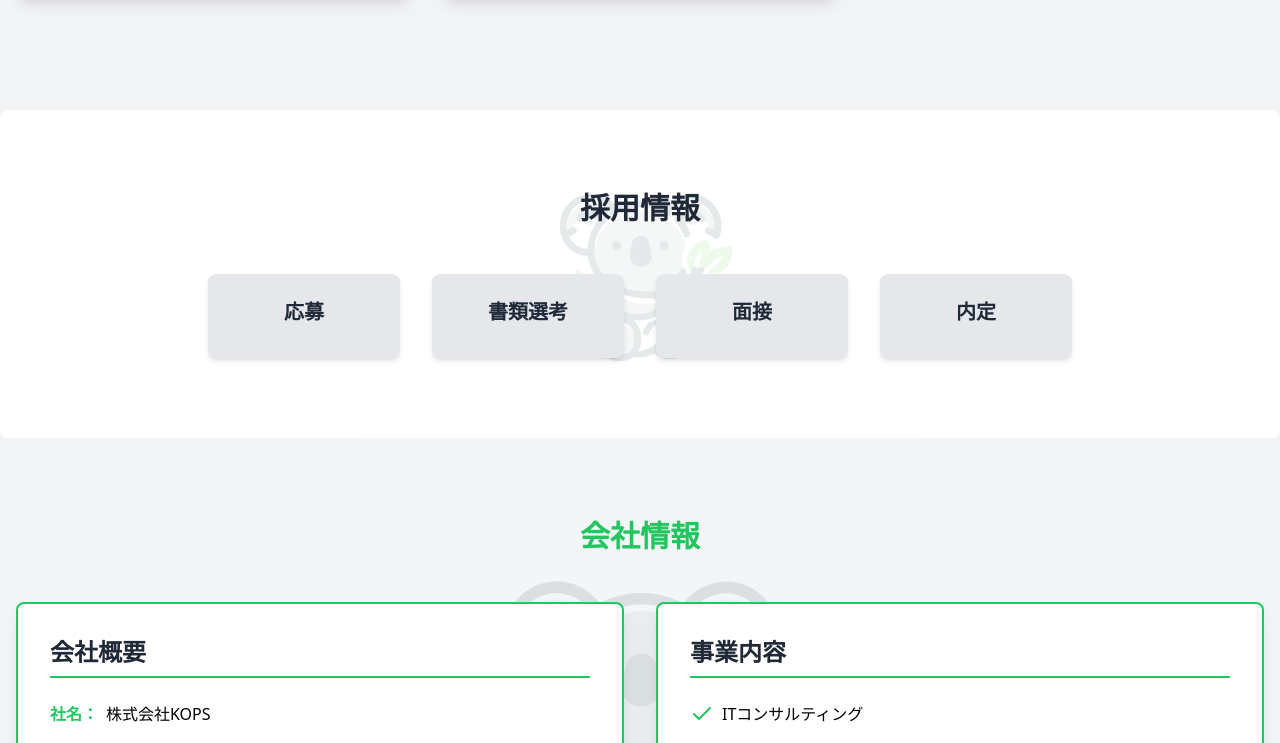
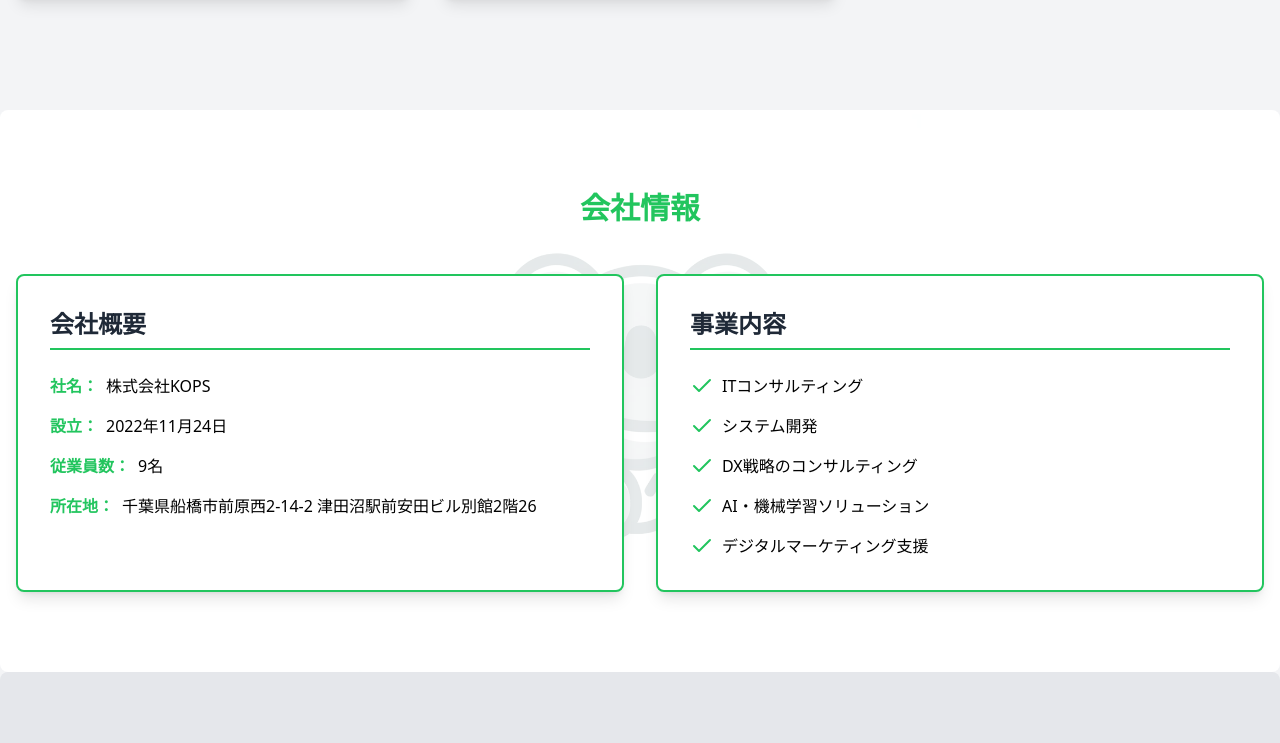
Before and after one commit to h-magome/kops-nuxt-project, a Nuxt app: page / in a window 1280 px wide. Shown: the part 4244-4987 px from the top of the page. Built offline with nearby package versions, Linux system fonts and the light colour scheme.

Commit message:
採用情報セクションを一旦削除した

```diff
--- a/pages/index.vue
+++ b/pages/index.vue
@@ -291,7 +291,7 @@
     </section>
 
     <!-- Recruitment Section -->
-    <section id="recruitment" class="py-20 bg-white rounded-lg relative">
+    <!-- <section id="recruitment" class="py-20 bg-white rounded-lg relative">
       <div class="absolute inset-0 bg-contain bg-center bg-no-repeat opacity-10" style="background-image: url('/images/KOPSアイコン.webp');"></div>
       <div class="container mx-auto px-4 relative z-10">
         <h2 class="text-3xl font-bold text-center mb-12 text-gray-800">採用情報</h2>
@@ -301,10 +301,10 @@
           </div>
         </div>
       </div>
-    </section>
+    </section> -->
 
     <!-- Company Information Section -->
-    <section id="company-info" class="py-20 bg-gray-100 rounded-lg relative">
+    <section id="company-info" class="py-20 bg-white rounded-lg relative">
       <div class="absolute inset-0 bg-contain bg-center bg-no-repeat opacity-10" style="background-image: url('/images/KOPSアイコン.webp');"></div>
       <div class="container mx-auto px-4 relative z-10">
         <h2 class="text-3xl font-bold text-center mb-12 text-green-500">会社情報</h2>
```
